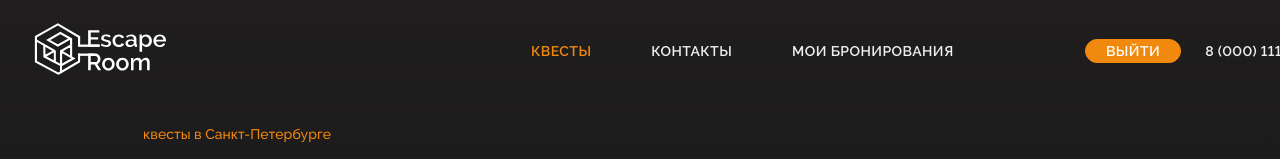
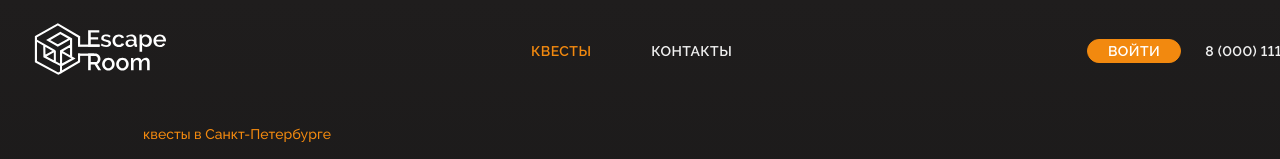
Before and after one commit to VallerySym/Escape-Room-vite, a React (Vite) app: page / in a window 1280 px wide. Shown: the top 159 px of the page. Built offline with nearby package versions, Linux system fonts and the light colour scheme; no server answers; what http-status-codes would draw is missing.

Commit message:
Корректно отрисует header в зависимости от статуса авторизации

```diff
--- a/src/components/app/app.tsx
+++ b/src/components/app/app.tsx
@@ -1,6 +1,7 @@
 import { HelmetProvider } from 'react-helmet-async';
 import { Route, BrowserRouter, Routes } from 'react-router-dom';
-import { AppRoute, AuthorizationStatus } from '../../const';
+import { AppRoute } from '../../const';
+import { useAppSelector } from '../../hooks';
 import PrivateRoute from '../private-route/private-route';
 import MainPage from '../../pages/main-page/main-page';
 import BookingPage from '../../pages/booking-page/booking-page';
@@ -9,8 +10,11 @@ import LoginPage from '../../pages/login-page/login-page';
 import ContactsPage from '../../pages/contacts-page/contacts-page';
 import NotFoundPage from '../../pages/not-found-page/not-found-page';
 import QuestPage from '../../pages/quest-page/quest-page';
+import { getAuthStatus } from '../../store/user-process/user-process.selectors';
 
 function App(): JSX.Element {
+  const authorizationStatus = useAppSelector(getAuthStatus);
+
   return (
     <HelmetProvider>
       <BrowserRouter>
@@ -22,7 +26,7 @@ function App(): JSX.Element {
           <Route
             path={AppRoute.Booking}
             element={
-              <PrivateRoute authorizationStatus={AuthorizationStatus.Auth}>
+              <PrivateRoute authorizationStatus={authorizationStatus}>
                 <BookingPage />
               </PrivateRoute>
             }
@@ -30,7 +34,7 @@ function App(): JSX.Element {
           <Route
             path={AppRoute.MyQuests}
             element={
-              <PrivateRoute authorizationStatus={AuthorizationStatus.Auth}>
+              <PrivateRoute authorizationStatus={authorizationStatus}>
                 <MyQuestsPage />
               </PrivateRoute>
             }
--- a/src/components/header/header.tsx
+++ b/src/components/header/header.tsx
@@ -1,11 +1,27 @@
 import Logo from '../logo/logo';
-import { NavLink } from 'react-router-dom';
+import { Link, NavLink } from 'react-router-dom';
+import { useAppSelector, useAppDispatch } from '../../hooks';
 import { AppRoute } from '../../const';
+import { getAuthStatus } from '../../store/user-process/user-process.selectors';
+import { AuthorizationStatus } from '../../const';
+import { logoutAction } from '../../store/api-actions';
+import { setAuthorizationStatusByDefault } from '../../store/user-process/user-process.slice';
 
 function Header(): JSX.Element {
+  const authorizationStatusLogged = useAppSelector(getAuthStatus);
+
+  const isLogged = authorizationStatusLogged === AuthorizationStatus.Auth;
+
+  const dispatch = useAppDispatch();
+
+  const handleClick = () => {
+    dispatch(logoutAction());
+    dispatch(setAuthorizationStatusByDefault());
+  };
 
   return (
     <header className="header">
+      {isLogged ? (
         <div className="container container--size-l">
           <Logo />
           <nav className="main-nav header__main-nav">
@@ -22,10 +38,33 @@ function Header(): JSX.Element {
             </ul>
           </nav>
           <div className="header__side-nav">
-          <a className="btn btn--accent header__side-item" href="#">Выйти</a>
+            <a className="btn btn--accent header__side-item" href="#" onClick={handleClick} >Выйти</a>
             <a className="link header__side-item header__phone-link" href="tel:88003335599">8 (000) 111-11-11</a>
           </div>
         </div>
+      ) : (
+        <div className="container container--size-l">
+          <Logo />
+          <nav className="main-nav header__main-nav">
+            <ul className="main-nav__list">
+              <li className="main-nav__item">
+                <NavLink className="link" to={AppRoute.Main}>Квесты</NavLink>
+              </li>
+              <li className="main-nav__item">
+                <NavLink className="link" to={AppRoute.Contacts}>Контакты</NavLink>
+              </li>
+            </ul>
+          </nav>
+          <div className="header__side-nav">
+            <Link
+              className="btn btn--accent header__side-item"
+              to={AppRoute.Login}>
+              Войти
+            </Link>
+            <a className="link header__side-item header__phone-link" href="tel:88003335599">8 (000) 111-11-11</a>
+          </div>
+        </div>
+      )}
     </header>
   );
 }
--- a/src/store/user-process/user-process.selectors.ts
+++ b/src/store/user-process/user-process.selectors.ts
@@ -1,5 +1,9 @@
 import { AuthorizationStatus, NameSpace } from '../../const';
 import { State } from '../../types/state';
+import { UserData } from '../../types/user-data';
 
 export const getAuthStatus = (state: Pick<State, NameSpace.User>): AuthorizationStatus =>
   state[NameSpace.User].authorizationStatus;
+
+export const getUser = (state: Pick<State, NameSpace.User>): UserData | null =>
+  state[NameSpace.User].userData;
```
Lines whose indentation alone changed are shown as unchanged.
